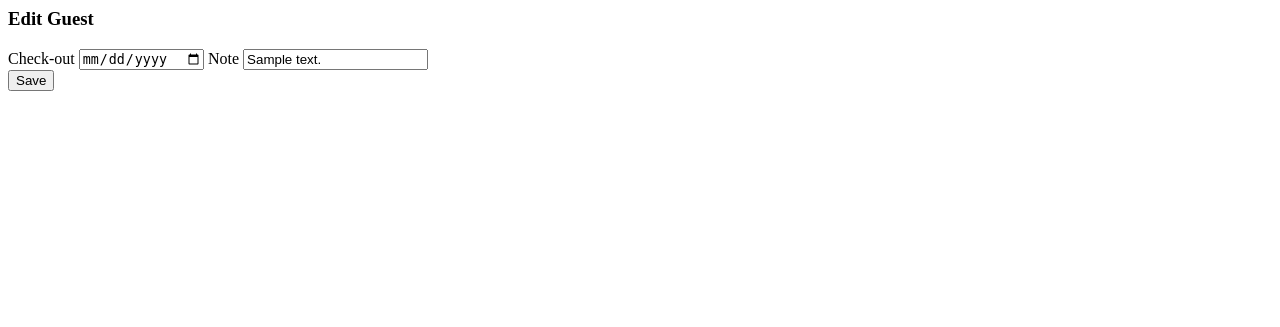
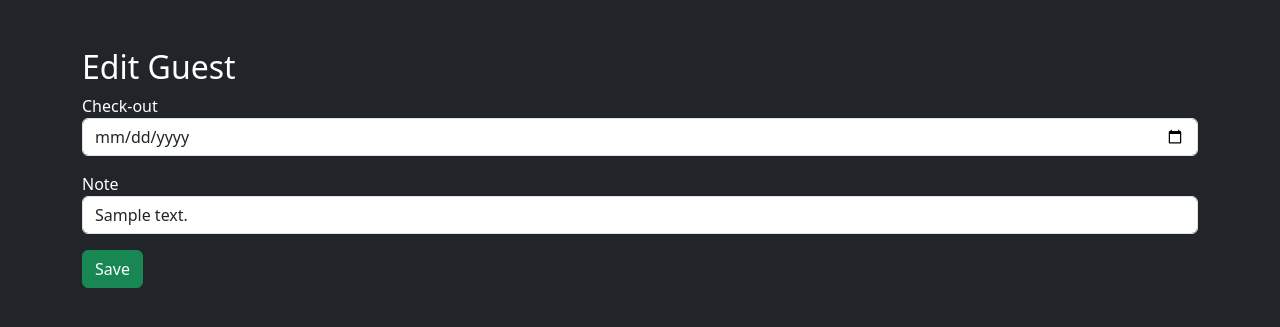
Before and after one commit to Walid-Benzine/hostify, a Flask app: template templates/edit_guest.html in a window 1280 px wide. Shown: the top 327 px of the page. Run offline with Flask 3, Linux system fonts and the light colour scheme; the template is opened without the code that fills it: most values are stand-ins (such as "Sample title", 1, 10 or a date in 2020).

Commit message:
fix indentation error

```diff
--- a/templates/edit_guest.html
+++ b/templates/edit_guest.html
@@ -1,14 +1,37 @@
-<h3>Edit Guest</h3>
+<!DOCTYPE html>
+<html lang="en">
+<head>
+    <meta charset="UTF-8">
+    <title>Edit Guest</title>
+
+    <!-- Bootstrap -->
+    <link href="https://cdn.jsdelivr.net/npm/bootstrap@5.3.0/dist/css/bootstrap.min.css" rel="stylesheet">
+
+</head>
+
+<body class="bg-dark text-white">
+
+<div class="container mt-5">
+
+<h2>Edit Guest</h2>
 
 <form method="POST">
 
+<div class="mb-3">
 <label>Check-out</label>
 <input type="date" name="checkout" value="{{ guest.checkout }}" class="form-control">
+</div>
 
+<div class="mb-3">
 <label>Note</label>
 <input type="text" name="note" value="{{ guest.note }}" class="form-control">
+</div>
 
-<br>
 <button class="btn btn-success">Save</button>
 
 </form>
+
+</div>
+
+</body>
+</html>
```
